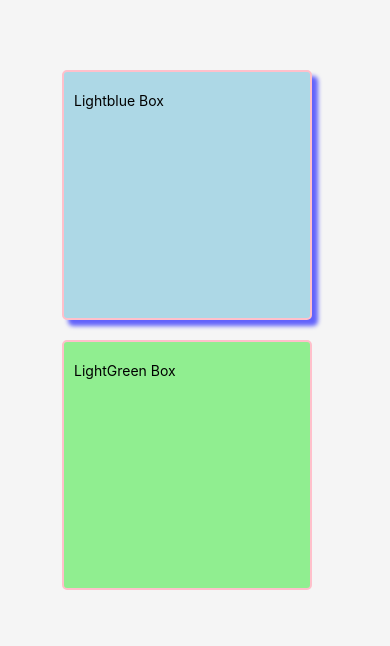
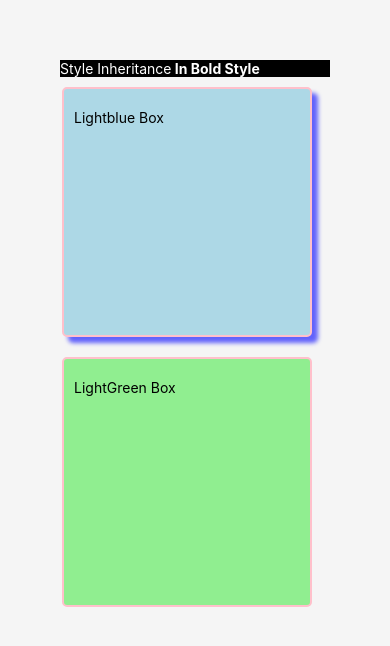
Before and after one commit to Praveenskg/react-native, a React Native app in the folder StylingRN/: screen / in a window 390 px wide. Shown: the top 646 px of the page. Built offline with nearby package versions, Linux system fonts and the light colour scheme.

Commit message:
Style Inheritance

```diff
--- a/StylingRN/App.tsx
+++ b/StylingRN/App.tsx
@@ -4,6 +4,11 @@
 export default function App() {
   return (
     <View style={styles.container}>
+      <View style={styles.darkMode}>
+        <Text style={styles.darkModeText}>
+          Style Inheritance<Text style={styles.boldText}> In Bold Style</Text>
+        </Text>
+      </View>
       <View style={[styles.box, styles.lightblueBg, styles.boxShadow]}>
         <Text>Lightblue Box</Text>
       </View>
@@ -20,6 +25,15 @@
     flex: 1,
     padding: 60,
     backgroundColor: "#f5f5f5",
+  },
+  darkMode: {
+    backgroundColor: "black",
+  },
+  darkModeText: {
+    color: "white",
+  },
+  boldText: {
+    fontWeight: "bold",
   },
   box: {
     width: 250,
```
